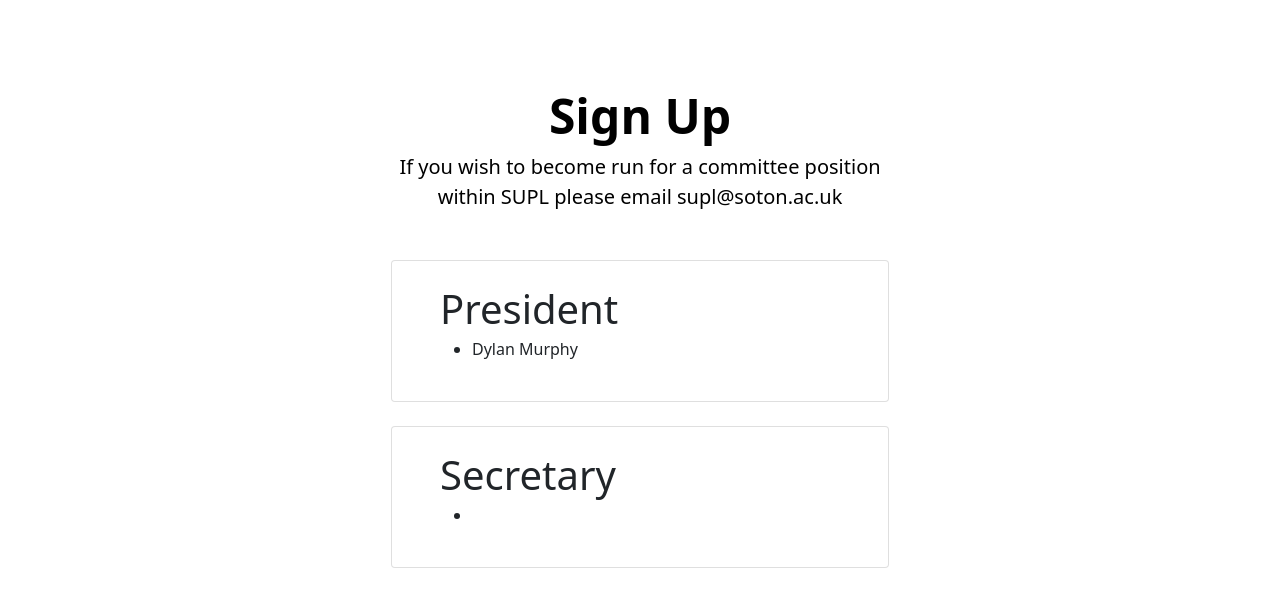
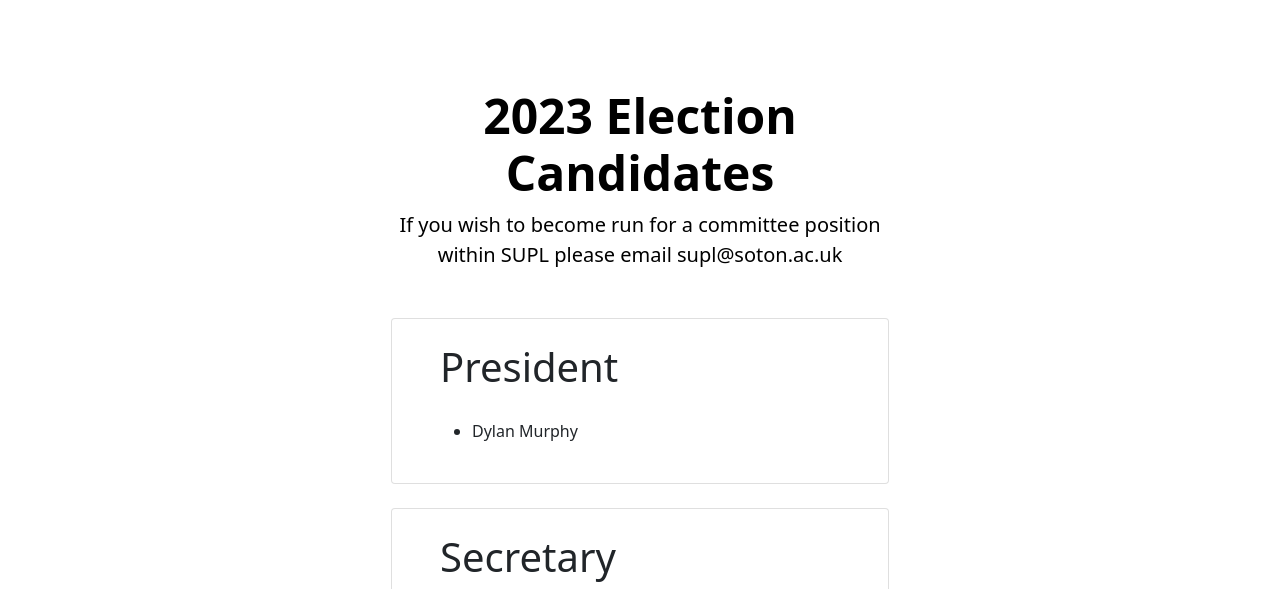
Before and after one commit to supowerlifting/supl, a plain HTML site: page election.html in a window 1280 px wide. Shown: the part 176-765 px from the top of the page. Drawn offline with nearby package versions, Linux system fonts and the light colour scheme.

Commit message:
Update election.html

```diff
--- a/election.html
+++ b/election.html
@@ -35,7 +35,7 @@
                 <div class="row gx-5 justify-content-center">
                     <div class="col-lg-6">
                         <div class="text-center my-5">
-                            <h1 class="display-5 fw-bolder text-black mb-2">Sign Up</h1>
+                            <h1 class="display-5 fw-bolder text-black mb-2">2023 Election Candidates</h1>
                             <p class="lead text-black mb-4"> If you wish to become run for a committee position within SUPL please email supl@soton.ac.uk</p>
                         </div>
                     </div>
@@ -49,6 +49,7 @@
                                     <div class="ms-4">
                                         <h1 class="mb-1">President</h1>
                                         <ul>
+                                            <br>
                                             <li><p class="mb-1">Dylan Murphy</a></p></li>
                                         </ul>
                                     </div>
@@ -62,6 +63,7 @@
                                     <div class="ms-4">
                                         <h1 class="mb-1">Secretary</h1>
                                         <ul>
+                                            <br>
                                             <li><p class="mb-1"> </a></p></li>
                                         </ul>
                                     </div>
@@ -74,6 +76,7 @@
                                     <div class="ms-4">
                                         <h1 class="mb-1">Treasurer</h1>
                                         <ul>
+                                            <br>
                                             <li><p class="mb-1"> </a></p></li>
                                         </ul>
                                     </div>
@@ -86,6 +89,7 @@
                                     <div class="ms-4">
                                         <h1 class="mb-1">Captain</h1>
                                         <ul>
+                                            <br>
                                             <li><p class="mb-1"> </a></p></li>
                                         </ul>
                                     </div>
@@ -98,6 +102,7 @@
                                     <div class="ms-4">
                                         <h1 class="mb-1">Social Secretary</h1>
                                         <ul>
+                                            <br>
                                             <li><p class="mb-1"> </a></p></li>
                                         </ul>
                                     </div>
@@ -110,6 +115,7 @@
                                     <div class="ms-4">
                                         <h1 class="mb-1">Welfare Secretary</h1>
                                         <ul>
+                                            <br>
                                             <li><p class="mb-1"> </a></p></li>
                                         </ul>
                                     </div>
```
